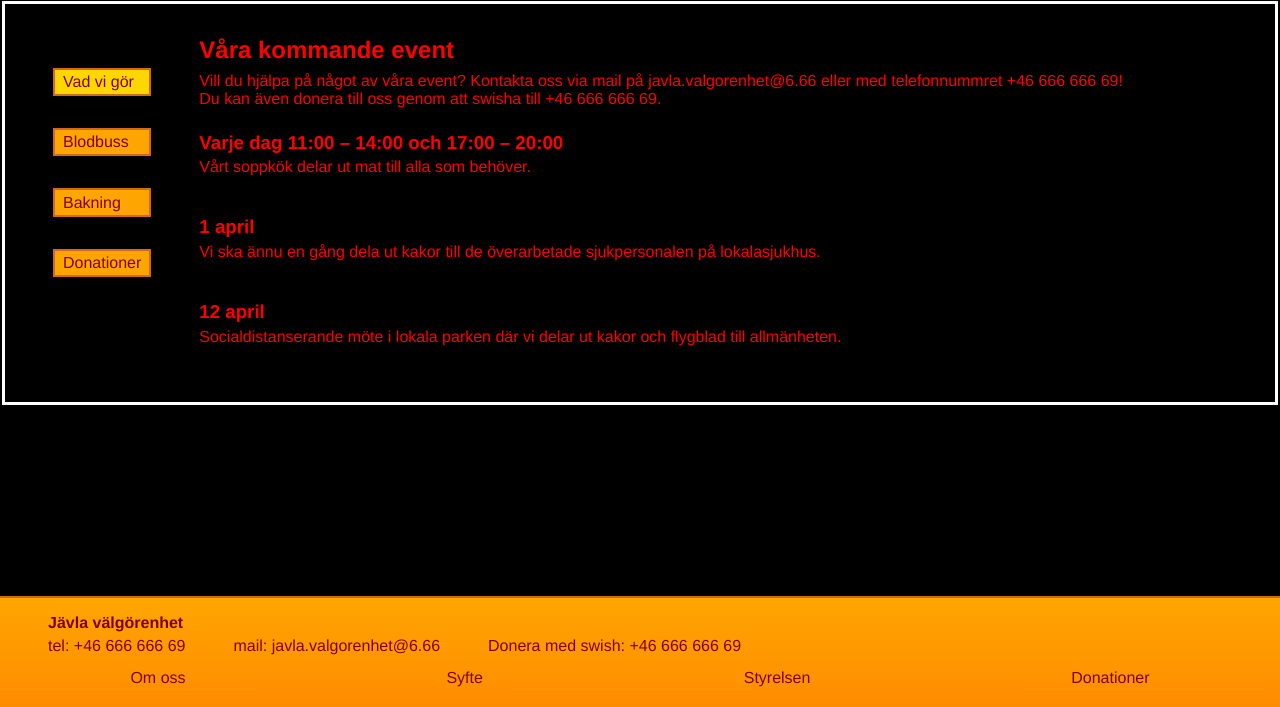
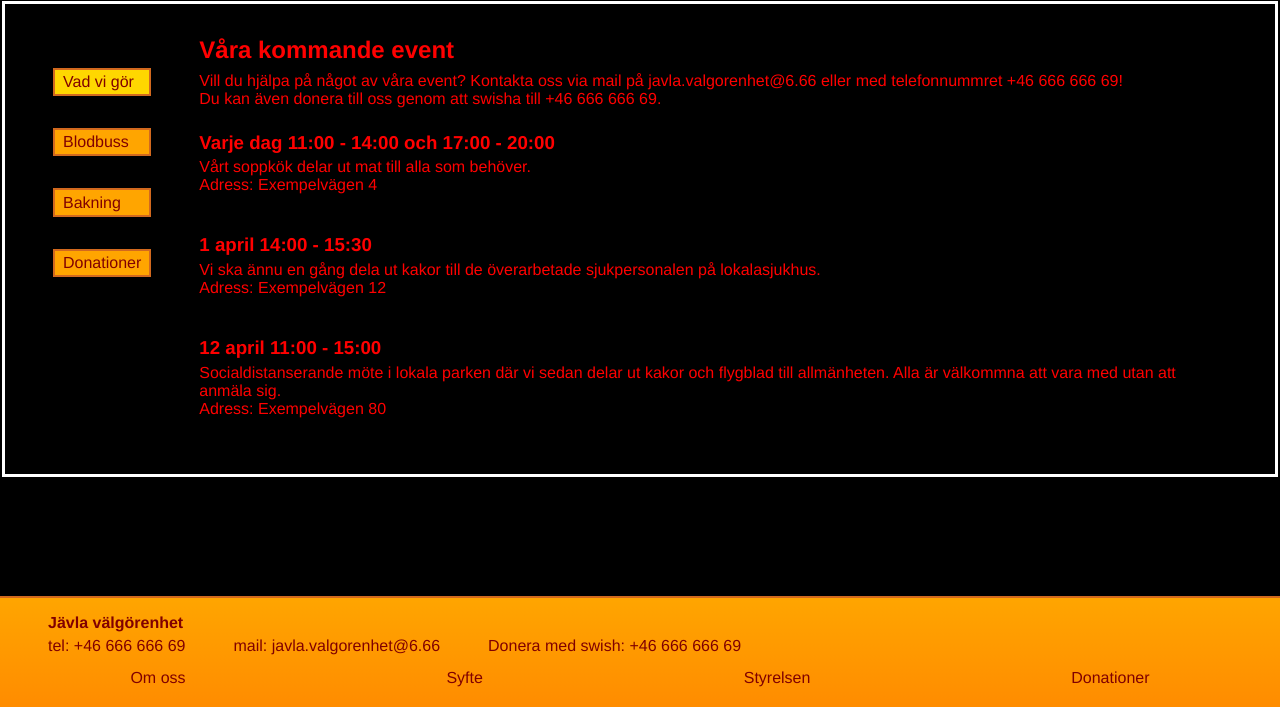
Before and after one commit to Xassii/U3, a plain HTML site: page charity/index.html in a window 1280 px wide. Shown: the part 93-800 px from the top of the page. Drawn offline with Linux system fonts and the light colour scheme.

Commit message:
Added times and adresses to events

```diff
--- a/charity/index.html
+++ b/charity/index.html
@@ -40,21 +40,24 @@
                         Vill du hjälpa på något av våra event? Kontakta oss via mail på javla.valgorenhet@6.66 eller med telefonnummret +46 666 666 69!<br>Du kan även donera till oss genom att swisha till +46 666 666 69.
                     </p>
                     <div>
-                        <h3>Varje dag 11:00 – 14:00 och 17:00 – 20:00</h3>
+                        <h3>Varje dag 11:00 - 14:00 och 17:00 - 20:00</h3>
                         <p>
-                            Vårt soppkök delar ut mat till alla som behöver.
+                            Vårt soppkök delar ut mat till alla som behöver.<br>
+                            Adress: Exempelvägen 4
                         </p>
                     </div>
                     <div>
-                        <h3>1 april</h3>
+                        <h3>1 april 14:00 - 15:30</h3>
                         <p>
-                            Vi ska ännu en gång dela ut kakor till de överarbetade sjukpersonalen på lokalasjukhus.
+                            Vi ska ännu en gång dela ut kakor till de överarbetade sjukpersonalen på lokalasjukhus.<br>
+                            Adress: Exempelvägen 12
                         </p>
                     </div>
                     <div>
-                        <h3>12 april</h3>
+                        <h3>12 april 11:00 - 15:00</h3>
                         <p>
-                            Socialdistanserande möte i lokala parken där vi delar ut kakor och flygblad till allmänheten.
+                            Socialdistanserande möte i lokala parken där vi sedan delar ut kakor och flygblad till allmänheten. Alla är välkommna att vara med utan att anmäla sig.<br>
+                            Adress: Exempelvägen 80
                         </p>
                     </div>
                 </div>
```
